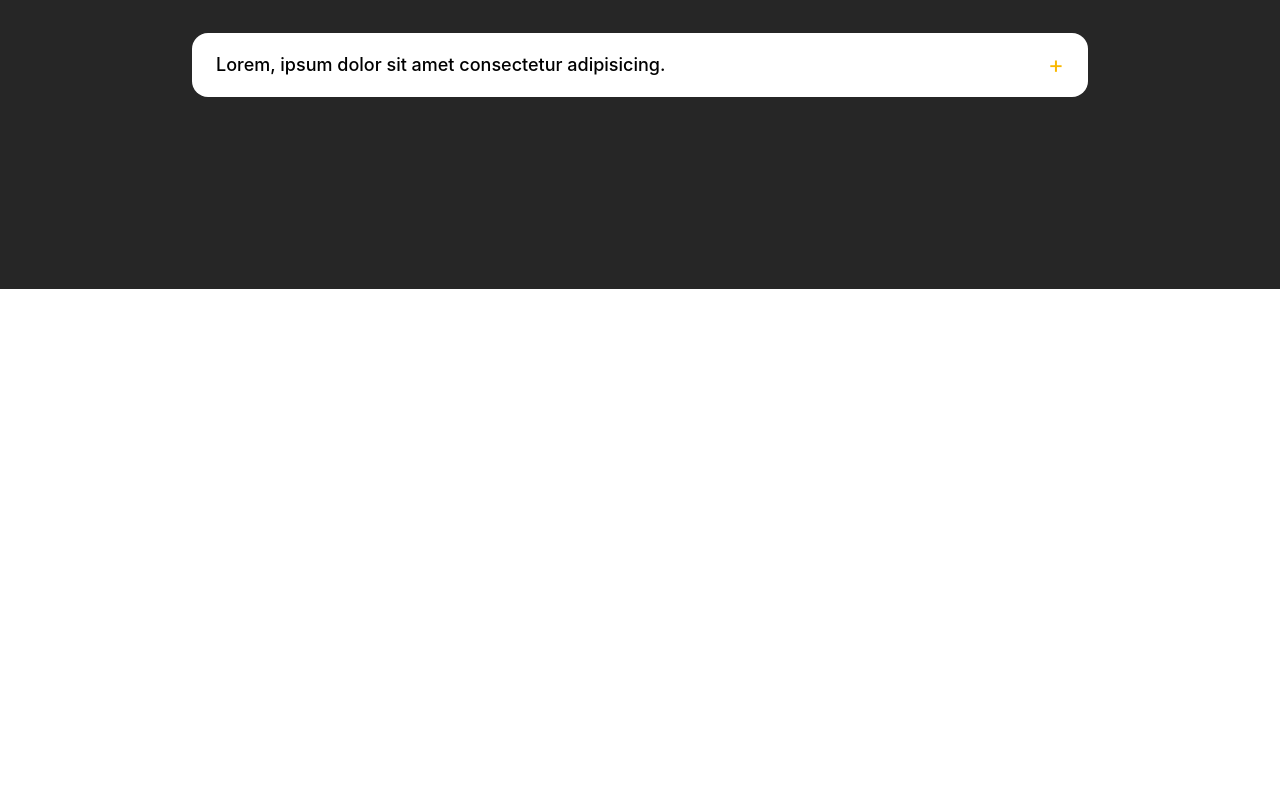
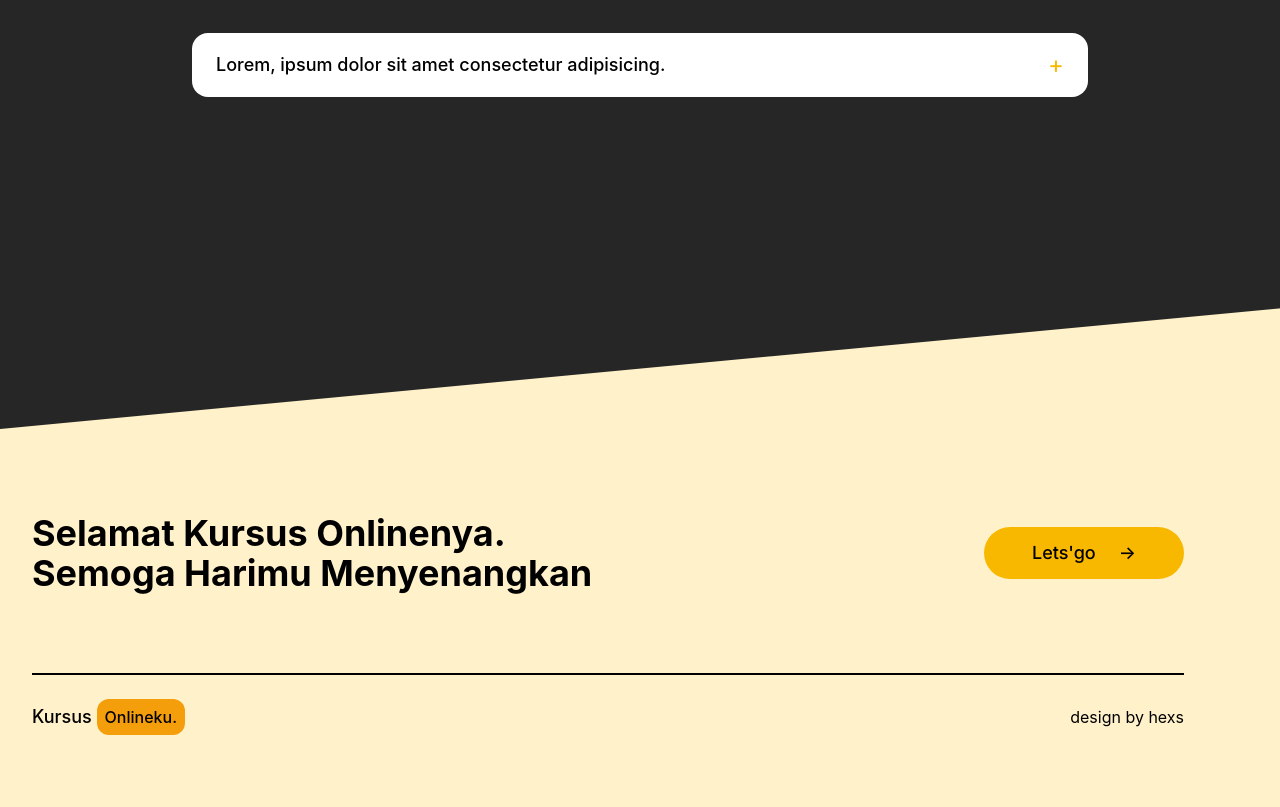
Before and after one commit to HEXS1010/web-kursus, a website built with Vite: page index.html in a window 1280 px wide. Shown: the part 4302-5109 px from the top of the page. Before the commit the page ends 4591 px from the top, so only its background shows below. Built offline with nearby package versions, Linux system fonts and the light colour scheme.

Commit message:
selesai footer

```diff
--- a/index.html
+++ b/index.html
@@ -338,6 +338,7 @@
         </div>
       </section>
 
+      <!-- FQA -->
       <section class="relative py-48 bg-hitam">
         <div class="max-w-7xl mx-auto px-2 sm:px-6 lg:px-8">
           <div class="flex flex-col gap-9">
@@ -416,6 +417,39 @@
       </section>
     </main>
 
+    <!-- footer -->
+    <footer class="relative bg-footer pt-40 pb-12">
+      <div class="max-w-7xl mx-auto px-2 sm:px-6 lg:px-8">
+        <div class="flex justify-between items-center w-6xl mt-16">
+          <div>
+            <h6 class="font-title font-bold text-4xl">
+              Selamat Kursus Onlinenya. <br> Semoga Harimu Menyenangkan
+            </h6>
+          </div>
+
+          <button class="flex justify-between items-center w-50 bg-hero px-12 py-3 font-nav-text font-medium text-lg rounded-full">Lets'go <span>-></span></button>
+        </div>
+
+        <div class="flex w-6xl justify-between items-center mt-20 border-t-2 py-7">
+          <p class="font-title font-medium text-lg">Kursus <span class="bg-secondary p-2 text-base rounded-xl">Onlineku.</span></p>
+          <p>design by hexs</p>
+        </div>
+        <div class="custom-shape-divider-top-1786460075">
+          <svg
+            data-name="Layer 1"
+            xmlns="http://www.w3.org/2000/svg"
+            viewBox="0 0 1200 120"
+            preserveAspectRatio="none"
+          >
+            <path
+              d="M1200 120L0 16.48 0 0 1200 0 1200 120z"
+              class="shape-fill"
+            ></path>
+          </svg>
+        </div>
+      </div>
+    </footer>
+
     <script type="module" src="/src/main.js"></script>
   </body>
 </html>
--- a/src/style.css
+++ b/src/style.css
@@ -94,3 +94,25 @@
 .custom-shape-divider-top-1786458101 .shape-fill {
     fill: #F9B800;
 }
+
+/* shape 5 */
+.custom-shape-divider-top-1786460075 {
+    position: absolute;
+    top: 0;
+    left: 0;
+    width: 100%;
+    overflow: hidden;
+    line-height: 0;
+}
+
+.custom-shape-divider-top-1786460075 svg {
+    position: relative;
+    display: block;
+    width: calc(100% + 1.3px);
+    height: 140px;
+    transform: rotateY(180deg);
+}
+
+.custom-shape-divider-top-1786460075 .shape-fill {
+    fill: #262626;
+}
--- a/src/tailwind.config.js
+++ b/src/tailwind.config.js
@@ -8,7 +8,8 @@ export default {
         secondary: '#f59e0b',
         nav: '#FFFF',
         hero: '#F9B800',
-        hitam: '#262626'
+        hitam: '#262626',
+        footer: '#FFF1C9'
       },
       fontFamily: {
         'nav-text': ['Inter', 'sans-serif'],
```
